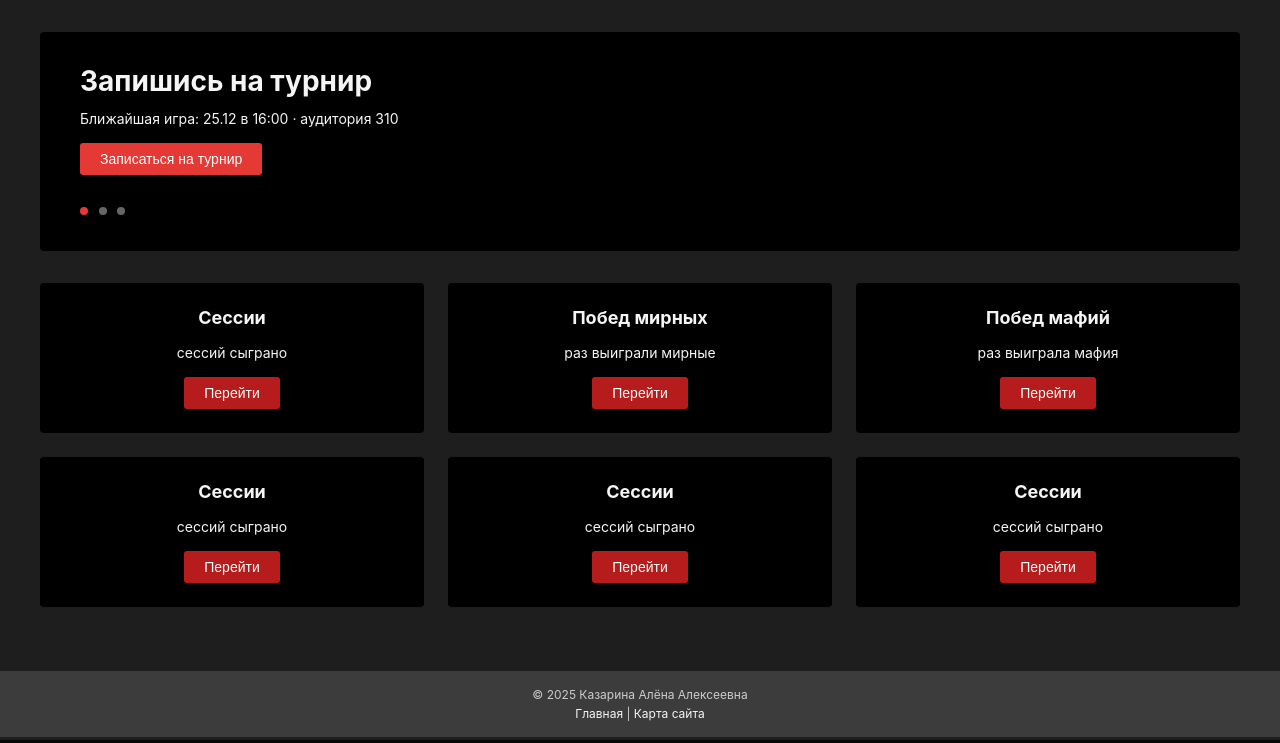
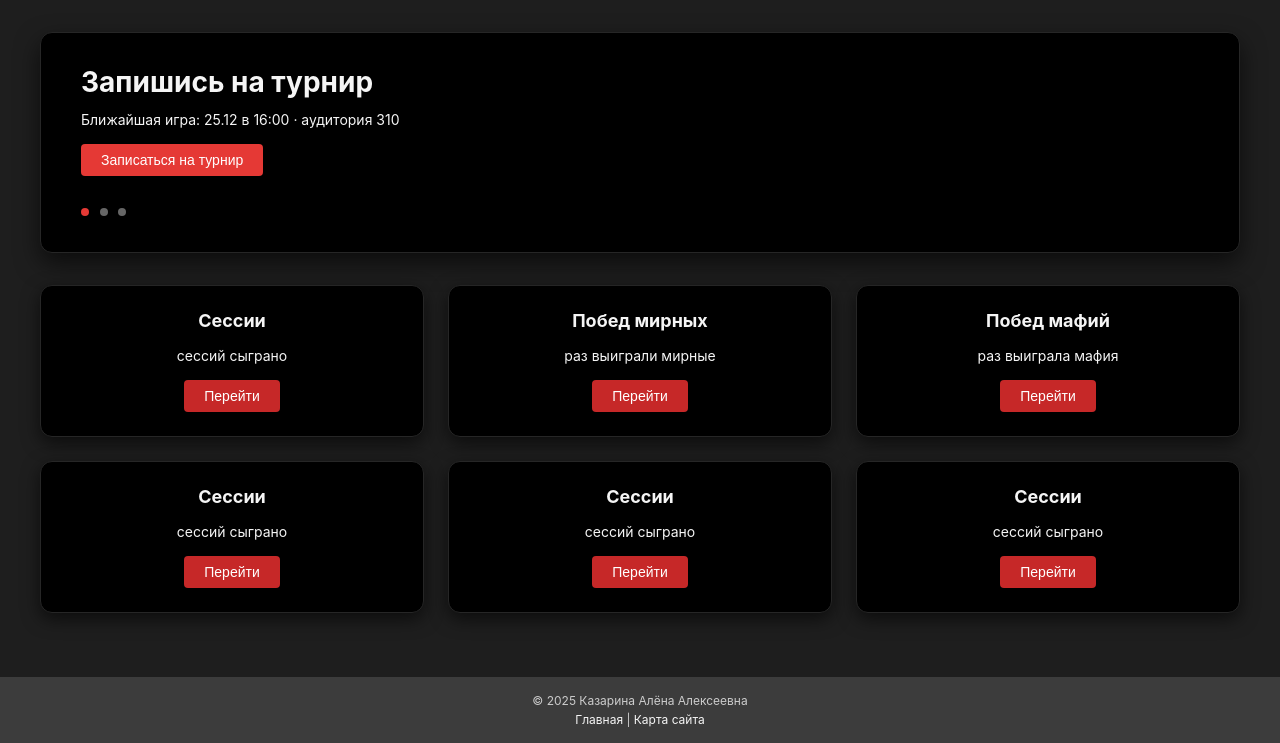
Before and after one commit to alenkaz07/mafia-assistant, a Django app: template game/templates/game/index.html in a window 1280 px wide. Shown: the part 60-803 px from the top of the page. Run offline with Django 5.2, Linux system fonts and the light colour scheme; the template is opened without the code that fills it, so the values that code supplies are empty; parts of the project's set-up code (start-up, migrations or seed data) failed here and were passed over.

Commit message:
css fixed

```diff
--- a/game/static/game/style.css
+++ b/game/static/game/style.css
@@ -17,7 +17,11 @@ a {
   justify-content: space-between;
   padding: 12px 48px;
   background: #3c3c3c;
+  position: sticky;
+  top: 0;
+  z-index: 100;
 }
+
 
 .logo {
   font-weight: 700;
@@ -28,6 +32,28 @@ a {
 .main-nav a {
   margin: 0 16px;
   font-size: 15px;
+  position: relative;
+  padding-bottom: 2px;
+  transition: color 0.15s ease;
+}
+
+.main-nav a::after {
+  content: "";
+  position: absolute;
+  left: 0;
+  bottom: 0;
+  width: 0;
+  height: 2px;
+  background: #e53935;
+  transition: width 0.15s ease;
+}
+
+.main-nav a:hover {
+  color: #ffffff;
+}
+
+.main-nav a:hover::after {
+  width: 100%;
 }
 
 .user-block {
@@ -57,8 +83,10 @@ a {
 .hero {
   background: #000;
   padding: 32px 40px;
-  border-radius: 4px;
+  border-radius: 12px;
   position: relative;
+  box-shadow: 0 10px 25px rgba(0, 0, 0, 0.6);
+  border: 1px solid #262626;
 }
 
 .hero-text h1 {
@@ -98,9 +126,18 @@ a {
 
 .stat-card {
   background: #000;
-  padding: 24px 16px;
-  border-radius: 4px;
+  padding: 24px;
+  border-radius: 12px;
   text-align: center;
+  border: 1px solid #262626;
+  box-shadow: 0 6px 18px rgba(0, 0, 0, 0.6);
+  transition: transform 0.15s ease, box-shadow 0.15s ease, border-color 0.15s ease;
+}
+
+.stat-card:hover {
+  transform: translateY(-4px);
+  box-shadow: 0 10px 30px rgba(0, 0, 0, 0.8);
+  border-color: #e53935;
 }
 
 .stat-card h2 {
@@ -125,14 +162,42 @@ a {
   font-size: 14px;
 }
 
+.btn-primary,
+.btn-secondary {
+  border: none;
+  cursor: pointer;
+  padding: 8px 20px;
+  margin-top: 16px;
+  border-radius: 4px;
+  font-size: 14px;
+  transition:
+    background-color 0.15s ease,
+    transform 0.1s ease,
+    box-shadow 0.15s ease;
+}
+
 .btn-primary {
   background: #e53935;
   color: #fff;
 }
 
 .btn-secondary {
-  background: #b71c1c;
+  background: #c62828;
   color: #fff;
+}
+
+.btn-primary:hover,
+.btn-secondary:hover {
+  transform: translateY(-1px);
+  box-shadow: 0 4px 12px rgba(0, 0, 0, 0.6);
+}
+
+.btn-primary:hover {
+  background: #ff3b30;
+}
+
+.btn-secondary:hover {
+  background: #ef5350;
 }
 
 /* Футер */
```
